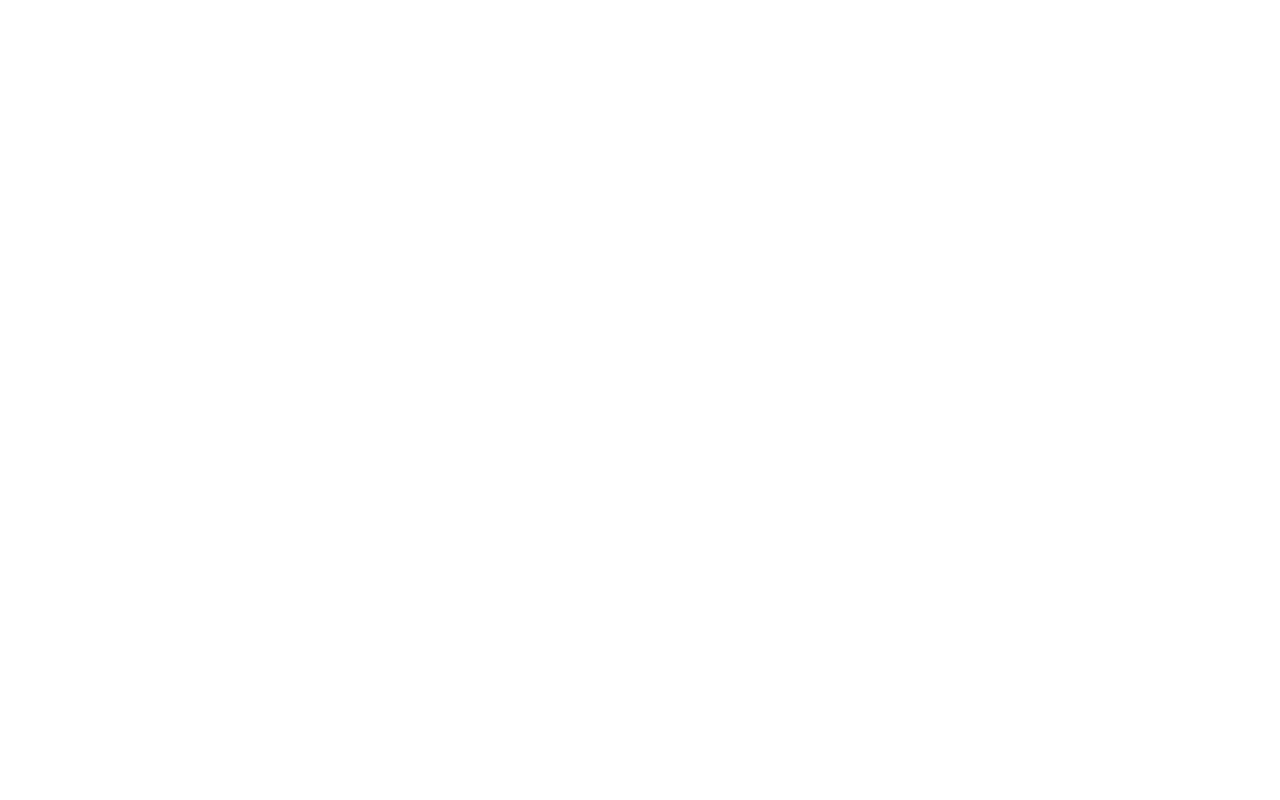
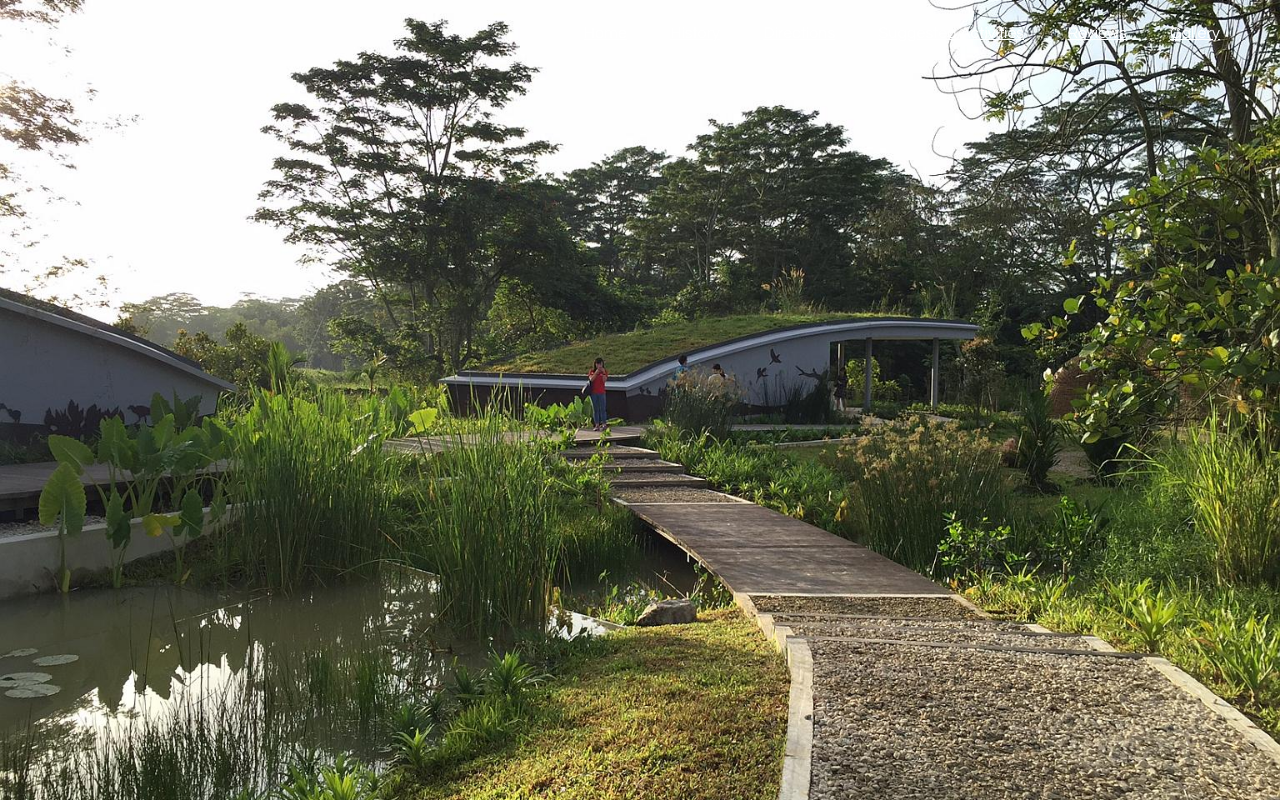
Before and after one commit to victoriaangkeer/myfirstweb.github.io, a plain HTML site: page index.html in a window 1280 px wide. Drawn offline with Linux system fonts and the light colour scheme.

Commit message:
Update styles.css

```diff
--- a/styles.css
+++ b/styles.css
@@ -5,7 +5,7 @@
 }
 
 header{
-  background-image:linear-gradient(rgba(0,0,0,0,5)(0,0,0,0,5))url(kranjimarshesbackground.jpg);
+  background-image:url(kranjimarshesbackground.jpg);
   height:100vh;
   background-size:cover;
   background-position:center;
```
